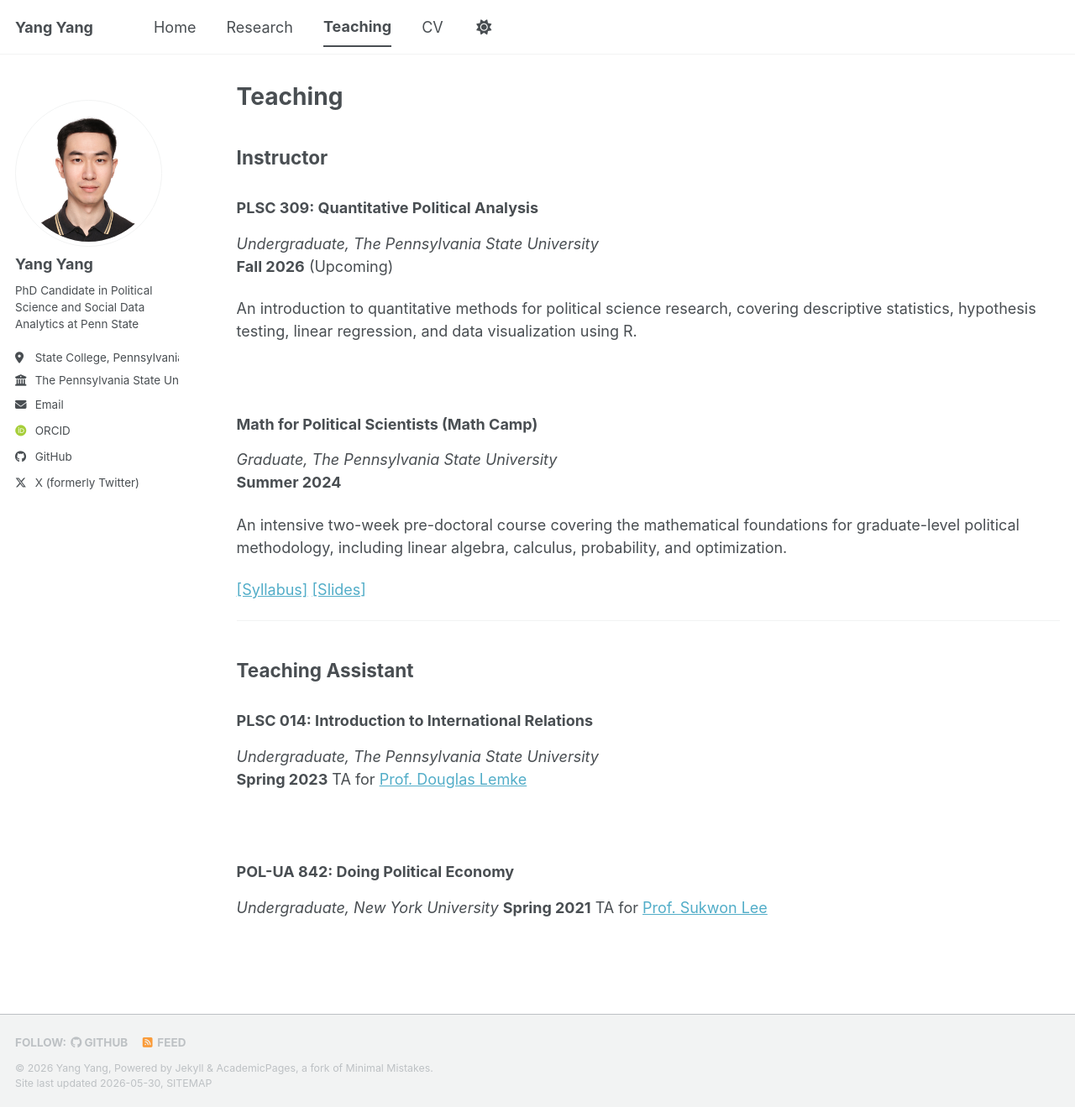
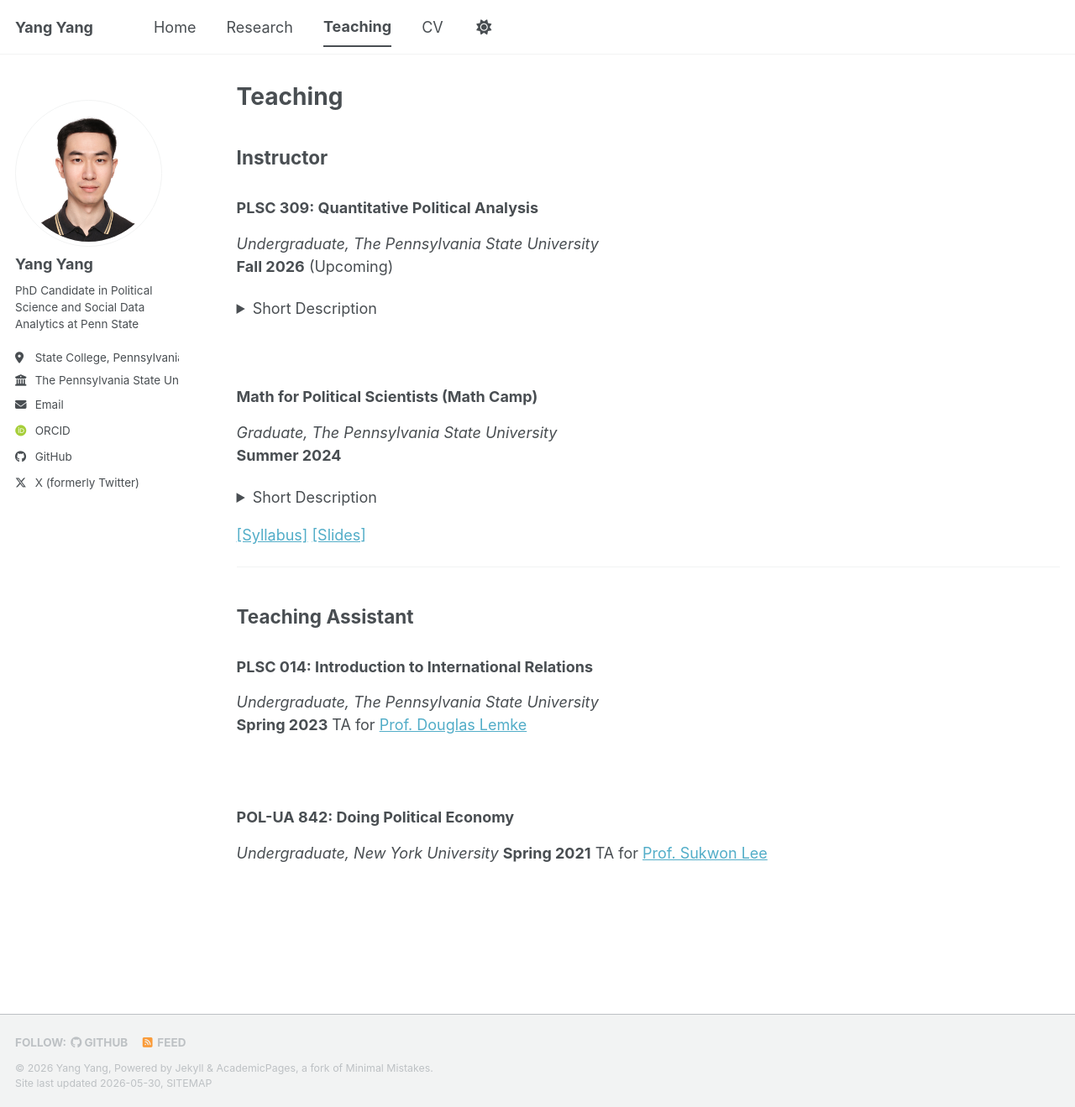
Before and after one commit to yang-yang-ir/yang-yang-ir.github.io, a Jekyll site: the page built from _pages/teaching.md, in a window 1280 px wide and 1319 px high. Shown: the whole window at 84% size. Built offline with Jekyll 4.4.1, drawn with Linux system fonts in a browser that asks for light colours; some web fonts are replaced; a script bundle is joined from its source files by our own code; library files that are not in the unit come from our copies.

Commit message:
Update teaching.md

```diff
--- a/_pages/teaching.md
+++ b/_pages/teaching.md
@@ -10,21 +10,26 @@ author_profile: true
 ### PLSC 309: Quantitative Political Analysis
 *Undergraduate, The Pennsylvania State University*
 **Fall 2026** (Upcoming)
-
+<details>
+<summary>Short Description</summary>
+<br>
 An introduction to quantitative methods for political science research,
 covering descriptive statistics, hypothesis testing, linear regression,
 and data visualization using R.
+</details>
 
 <br>
 
 ### Math for Political Scientists (Math Camp)
 *Graduate, The Pennsylvania State University*
 **Summer 2024**
-
+<details>
+<summary>Short Description</summary>
+<br>
 An intensive two-week pre-doctoral course covering the mathematical
 foundations for graduate-level political methodology, including linear
 algebra, calculus, probability, and optimization.
-
+</details>
 [[Syllabus]](/files/MathCamp_2024_Syllabus.pdf)
 [[Slides]](https://github.com/yang-yang-ir/MathCamp_2024)
 
```
